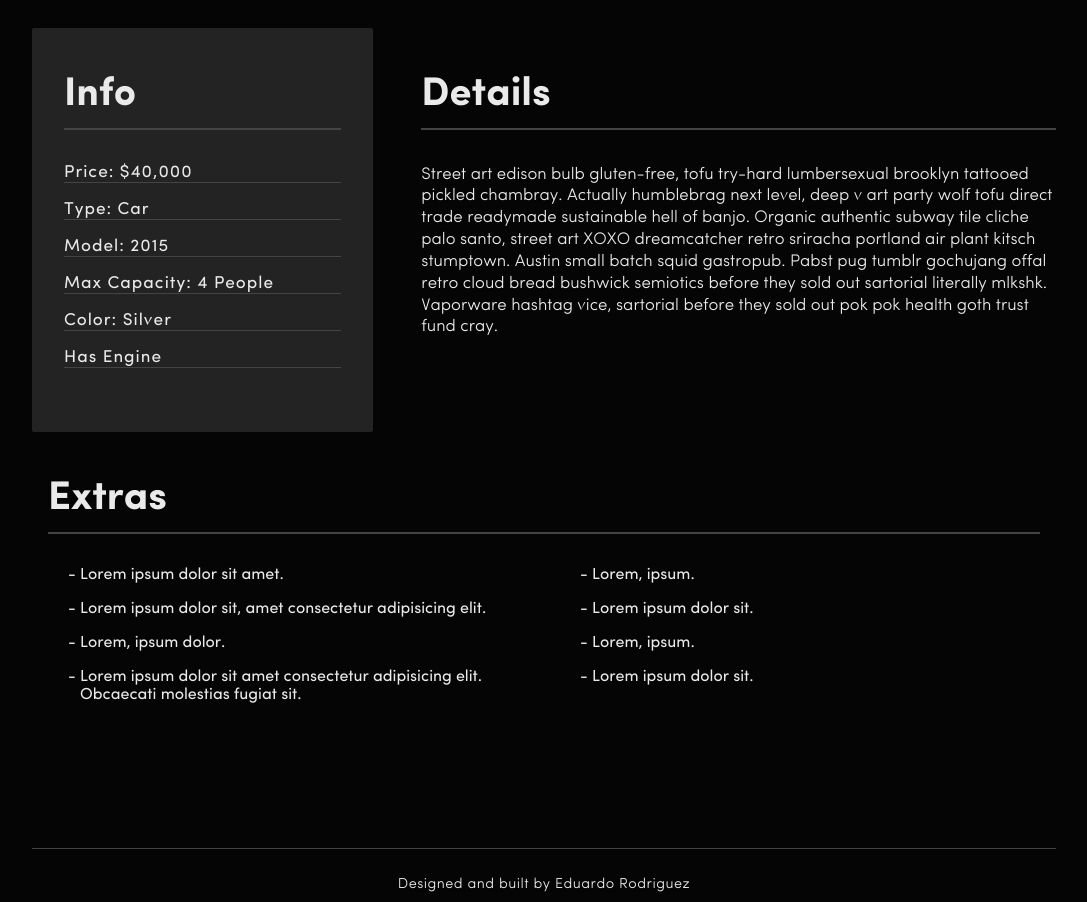
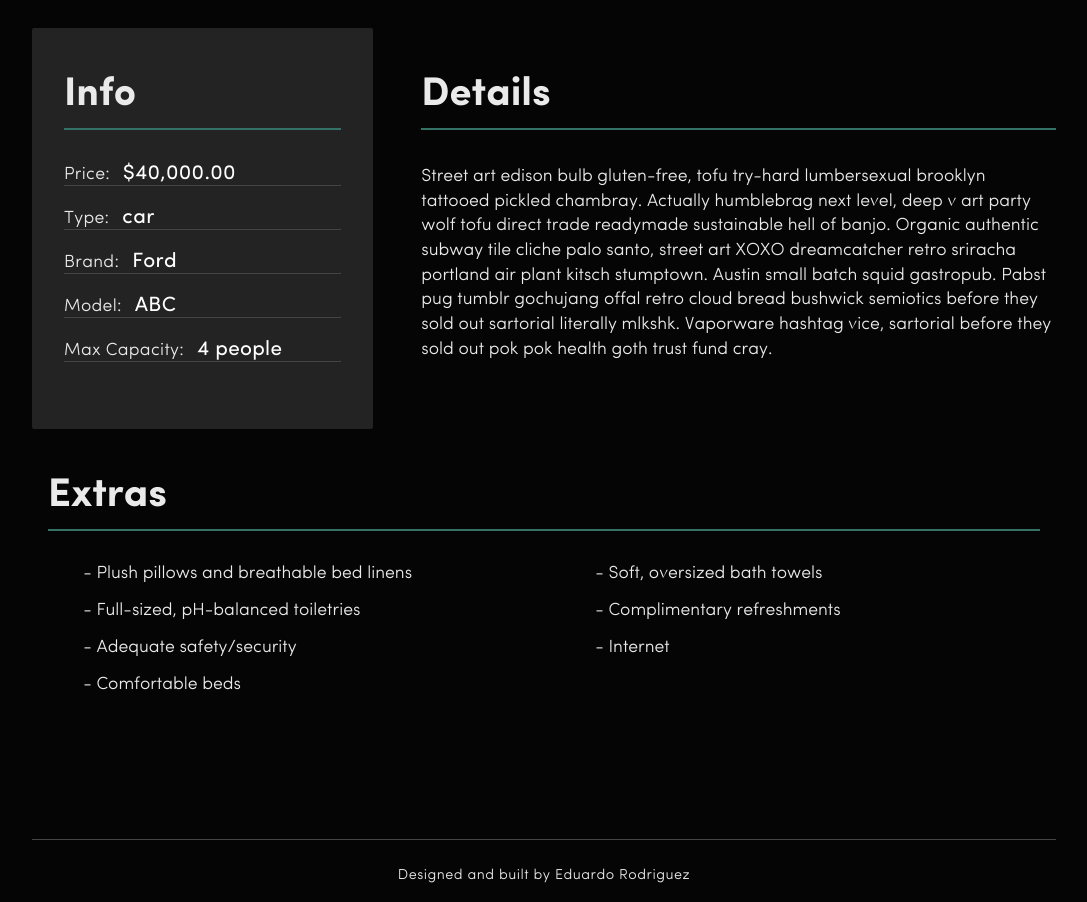
Before and after one commit to eduamdev/car-dealership-contentful, a React (Create React App) app: page /catalog/vehicle-1 in a window 1280 px wide. Shown: the part 1040-1942 px from the top of the page, without its empty margins (96-1183 px from the left). Built offline with nearby package versions, Linux system fonts and the light colour scheme.

Commit message:
vehicle page now renders dynamically

```diff
--- a/src/components/Vehicle.js
+++ b/src/components/Vehicle.js
@@ -104,7 +104,7 @@ export default function Vehicle({ vehicle }) {
   return (
     <>
       <Item>
-        <img className='photo' src={images[0] || defaultImg} />
+        <img className='photo' src={images[0] || defaultImg} alt='img' />
         <Link linkClass='vehicleLink box-shadow' url={`/catalog/${slug}`}>
           Learn more
         </Link>
--- a/src/components/VehicleFilter.js
+++ b/src/components/VehicleFilter.js
@@ -71,6 +71,10 @@ const FilterButton = styled.span`
     & .filter-label {
       color: ${theme.colors.lightGrey};
       font-size: 1em;
+
+      & .price {
+        color: ${theme.colors.lightGreen};
+      }
     }
 
     & .filter-select {
@@ -213,7 +217,7 @@ export default function VehicleFilter({ vehicles }) {
         {/* price */}
         <FilterButton>
           <label className='filter-label' htmlFor='price'>
-            Price ${formatMoney(price)}
+            Price <span className='price'>$ {formatMoney(price)}</span>
           </label>
           <input
             type='range'
--- a/src/context.js
+++ b/src/context.js
@@ -133,6 +133,7 @@ class VehicleProvider extends Component {
       <VehicleContext.Provider
         value={{
           ...this.state,
+          getVehicle: this.getVehicle,
           handleChange: this.handleChange,
           handleBodyClass: this.handleBodyClass,
           handleModal: this.handleModal
--- a/src/pages/Vehicle.js
+++ b/src/pages/Vehicle.js
@@ -7,9 +7,10 @@ import styled from 'styled-components';
 import { VehicleContext } from '../context';
 import { arrowL } from '../components/svg';
 import Wrapper from '../components/Wrapper';
-import vehicleImg from '../assets/images/vehicle-3.jpg';
+import defaultBcg from '../assets/images/vehicle-3.jpg';
 import viewport from '../styles/media';
 import theme from '../styles/theme';
+import { formatMoney } from '../utils/utils';
 
 const ImageContainer = styled.div`
   display: grid;
@@ -31,12 +32,12 @@ const GridContainer = styled.div`
   align-items: stretch;
   justify-content: center;
   grid-template-areas:
+    'info'
     'details'
-    'info'
     'extras';
 
   @media ${viewport[7]} {
-    grid-template-columns: 1fr 1.5fr;
+    grid-template-columns: 1fr 1.3fr;
     grid-template-areas:
       'info details'
       'extras extras';
@@ -50,7 +51,7 @@ const GridContainer = styled.div`
 const Title = styled.h3`
   font-size: 2.5em;
   padding: 0.3em 0;
-  border-bottom: 2px solid ${theme.colors.darkGrey};
+  border-bottom: 2px solid ${theme.colors.myrtleGreen};
 `;
 
 const Details = styled.section`
@@ -72,8 +73,8 @@ const Details = styled.section`
     padding: 2em 0;
 
     @media ${viewport[7]} {
-      font-size: 1.05em;
-      line-height: 1.3;
+      font-size: 1.1em;
+      line-height: 1.4;
     }
   }
 `;
@@ -82,6 +83,7 @@ const Info = styled.section`
   grid-area: info;
   background: ${theme.colors.matteBlack};
   color: ${theme.colors.lightGrey};
+  font-weight: 200;
   padding: 2em;
   border-radius: 2px;
   display: grid;
@@ -100,13 +102,21 @@ const Info = styled.section`
 
     & li {
       border-bottom: 1px solid ${theme.colors.darkGrey};
-      font-size: 1.02em;
+      font-size: 1.05em;
       letter-spacing: 0.5px;
 
       @media ${viewport[7]} {
-        font-size: 1.075em;
-        letter-spacing: 1px;
+        font-size: 1.1em;
+        letter-spacing: 0.3px;
         grid-gap: 0;
+      }
+
+      & span {
+        color: #fff;
+        font-weight: 400;
+        font-size: 1.175em;
+        letter-spacing: 0.3px;
+        padding-left: 8px;
       }
     }
   }
@@ -130,7 +140,8 @@ const Extras = styled.section`
 
     & li {
       margin: 0 2em;
-      list-style: '- ';
+      font-size: 1.1em;
+      font-weight: 200;
     }
   }
 `;
@@ -140,15 +151,36 @@ export default class Home extends Component {
     super(props);
 
     this.state = {
-      slug: this.props.match.params.slug
+      slug: this.props.match.params.slug,
+      defaultBcg
     };
   }
 
   static contextType = VehicleContext;
 
   render() {
-    // const { getVehicle } = this.context;
-    // const vehicle = getVehicle(this.state.slug);
+    const { getVehicle } = this.context;
+    const vehicle = getVehicle(this.state.slug);
+
+    if (!vehicle) {
+      return <h3>No such vehicle could be found...</h3>;
+    }
+
+    const {
+      name,
+      description,
+      type,
+      brand,
+      model,
+      capacity,
+      price,
+      extras,
+      rental,
+      images
+    } = vehicle;
+
+    const [mainImg, ...defaultImg] = images;
+
     const link = {
       label: 'Back to Catalog',
       linkClass: 'heroLinkReverse ripple',
@@ -159,57 +191,53 @@ export default class Home extends Component {
       <>
         <Hero hero='vehicleHero'>
           <Navbar />
-          <Banner title='Vehicle' link={link} icon={arrowL} />
+          <Banner title={`${name}`} link={link} icon={arrowL} />
         </Hero>
         <Wrapper>
           <ImageContainer>
-            <img src={vehicleImg} alt='image' />
-            <img src={vehicleImg} alt='image' />
-            <img src={vehicleImg} alt='image' />
+            {defaultImg.map((item, index) => {
+              return <img key={index} src={item} alt={name} />;
+            })}
           </ImageContainer>
           <GridContainer>
             <Details>
               <Title>Details</Title>
-              <p>
-                Street art edison bulb gluten-free, tofu try-hard lumbersexual
-                brooklyn tattooed pickled chambray. Actually humblebrag next
-                level, deep v art party wolf tofu direct trade readymade
-                sustainable hell of banjo. Organic authentic subway tile cliche
-                palo santo, street art XOXO dreamcatcher retro sriracha portland
-                air plant kitsch stumptown. Austin small batch squid gastropub.
-                Pabst pug tumblr gochujang offal retro cloud bread bushwick
-                semiotics before they sold out sartorial literally mlkshk.
-                Vaporware hashtag vice, sartorial before they sold out pok pok
-                health goth trust fund cray.
-              </p>
+              <p>{description}</p>
             </Details>
             <Info>
               <Title>Info</Title>
               <ul>
-                <li>Price: $40,000</li>
-                <li>Type: Car</li>
-                <li>Model: 2015</li>
-                <li>Max Capacity: 4 People</li>
-                <li>Color: Silver</li>
-                <li>Has Engine</li>
+                <li>
+                  Price: <span>${formatMoney(price)}</span>
+                </li>
+                <li>
+                  Type: <span>{type}</span>
+                </li>
+                <li>
+                  Brand: <span>{brand}</span>
+                </li>
+                <li>
+                  Model: <span>{model}</span>
+                </li>
+                <li>
+                  Max Capacity:{' '}
+                  <span>
+                    {capacity > 1 ? `${capacity} people` : `${capacity} person`}
+                  </span>
+                </li>
+                {rental && (
+                  <li>
+                    <span>Rental allowed</span>
+                  </li>
+                )}
               </ul>
             </Info>
             <Extras>
               <Title>Extras</Title>
               <ul>
-                <li>Lorem ipsum dolor sit amet.</li>
-                <li>Lorem, ipsum.</li>
-                <li>
-                  Lorem ipsum dolor sit, amet consectetur adipisicing elit.
-                </li>
-                <li>Lorem ipsum dolor sit.</li>
-                <li>Lorem, ipsum dolor.</li>
-                <li>Lorem, ipsum.</li>
-                <li>
-                  Lorem ipsum dolor sit amet consectetur adipisicing elit.
-                  Obcaecati molestias fugiat sit.
-                </li>
-                <li>Lorem ipsum dolor sit.</li>
+                {extras.map((item, index) => {
+                  return <li key={index}>- {item}</li>;
+                })}
               </ul>
             </Extras>
           </GridContainer>
--- a/src/styles/theme.js
+++ b/src/styles/theme.js
@@ -8,6 +8,7 @@ module.exports = {
     coralRed: '#FB3640',
     myrtleGreen: '#357266',
     winterGreen: '#598B81',
+    lightGreen: '#86AAA3',
     babyPowder: '#fffffA',
     lightGrey: '#eaeaea',
     grey: '#a5a7b4',
```
